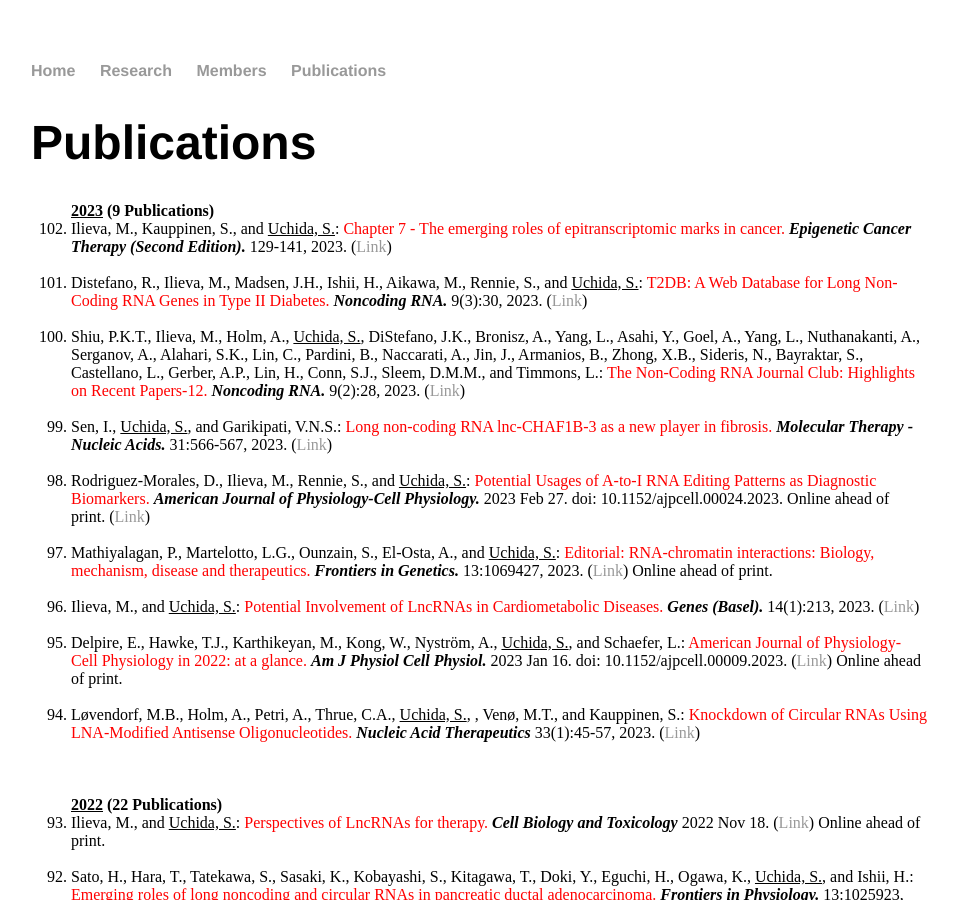
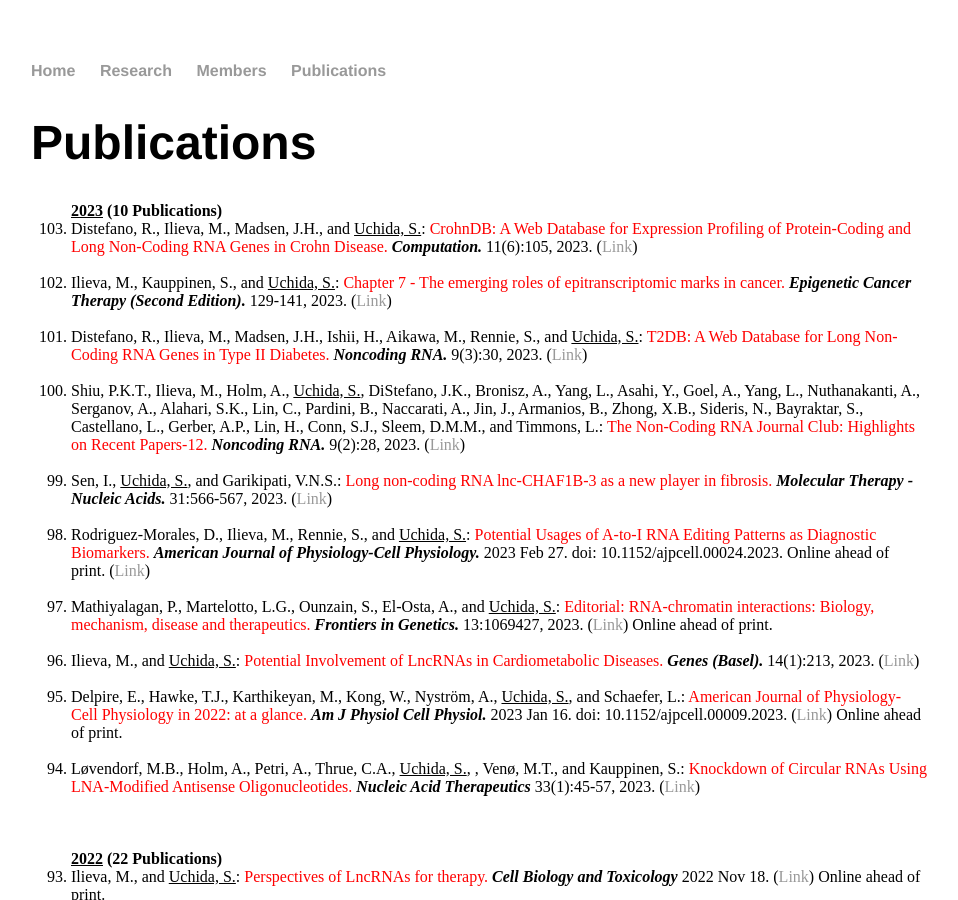
Before and after one commit to heartlncrna/heartlncrna.github.io, a Jekyll site: the page publications/pub_list.html, which Jekyll copies as it is, in a window 1280 px wide and 900 px high. Shown: the whole window, without its empty margins (161-1119 px from the left). Built offline with Jekyll 4.4.1, drawn with Linux system fonts in a browser that asks for light colours.

Commit message:
Update pub_list.html

```diff
--- a/publications/pub_list.html
+++ b/publications/pub_list.html
@@ -26,7 +26,10 @@
 
 			<p class="Normal">
 			<ol reversed="reversed">
-				<strong><u>2023</u>  (9 Publications)</strong>
+				<strong><u>2023</u>  (10 Publications)</strong>
+				<li>	Distefano, R., Ilieva, M., Madsen, J.H., and <u>Uchida, S.</u>: <font color="red">CrohnDB: A Web Database for Expression Profiling of Protein-Coding and Long Non-Coding RNA Genes in Crohn Disease.</font> <b><i> Computation.</i></b> 11(6):105, 2023. (<a href="https://www.mdpi.com/2079-3197/11/6/105">Link</span></a>)</li>
+			<br>
+
 				<li>	Ilieva, M., Kauppinen, S., and <u>Uchida, S.</u>: <font color="red">Chapter 7 - The emerging roles of epitranscriptomic marks in cancer.</font> <b><i> Epigenetic Cancer Therapy (Second Edition).</i></b> 129-141, 2023. (<a href="https://www.sciencedirect.com/science/article/abs/pii/B9780323913676000180?via%3Dihub">Link</span></a>)</li>
 			<br>
 
```
